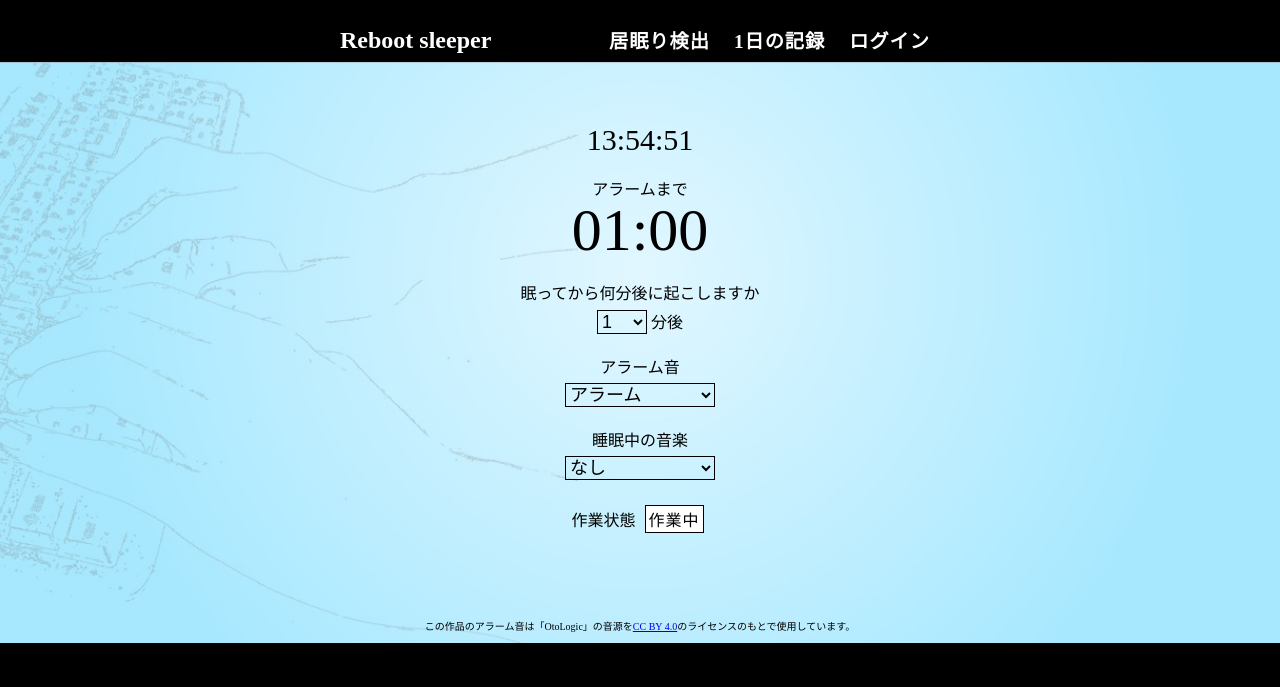
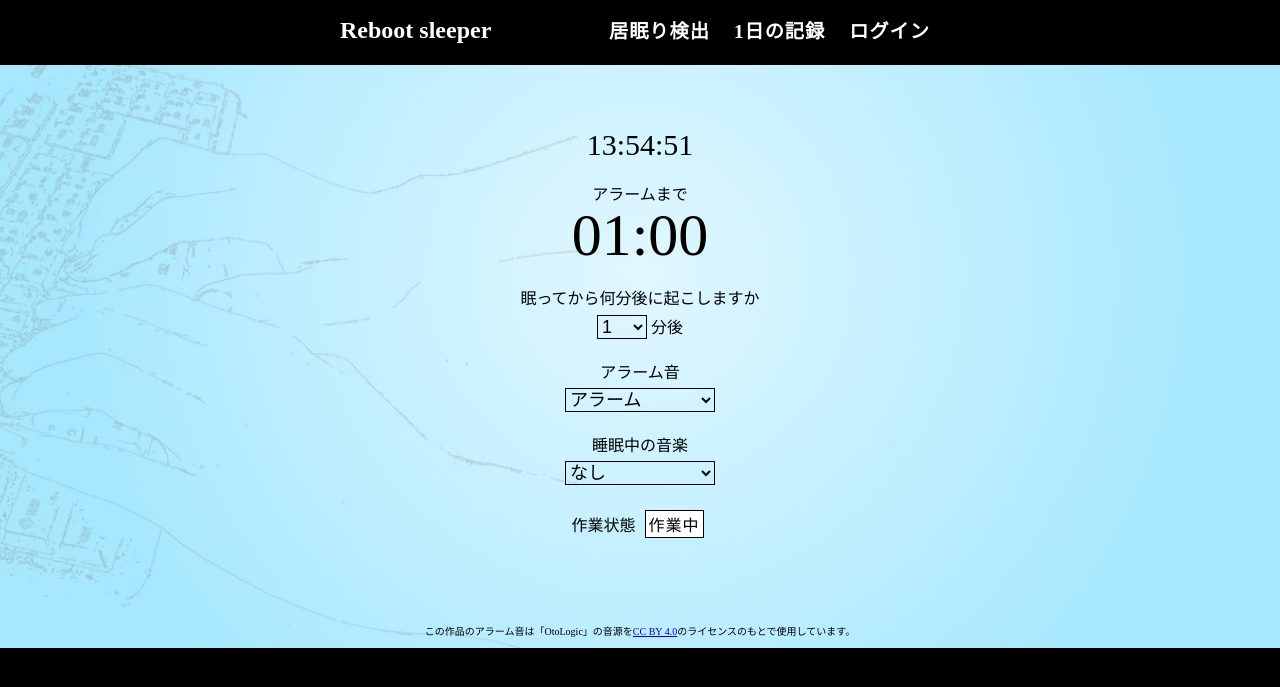
Before and after one commit to bisnii/hacku, a Flask app: page / in a window 1280 px wide. Shown: the top 687 px of the page. Run offline with Flask 2, Linux system fonts and the light colour scheme.

Commit message:
update CSSの微修正とOpenCVのライセンスに必要な文章の追加

```diff
--- a/static/css/index.css
+++ b/static/css/index.css
@@ -1,4 +1,6 @@
 body{
+    margin: 0;
+    padding: 0;
     background-color: #000;
     background-image: url("/static/img/background1.jpg");
     background-repeat: no-repeat;
@@ -12,10 +14,6 @@ body{
     margin: 80px auto;
 }
 
-.title{
-    color: #000;
-}
-
 .title a {
     color: #fff;
     text-decoration: none;
@@ -23,7 +21,7 @@ body{
 
 header {
     background-color: #000;
-    margin: 20px;
+    padding: 10px 0 15px;
 }
 
 .header_content {
@@ -46,7 +44,6 @@ header {
 
 .nav_button {
     color: #fff;
-    background-color: #0000;
     font-size: larger;
     font-weight: 700;
     text-decoration: none;
```
Also changed, not shown: README.md.
